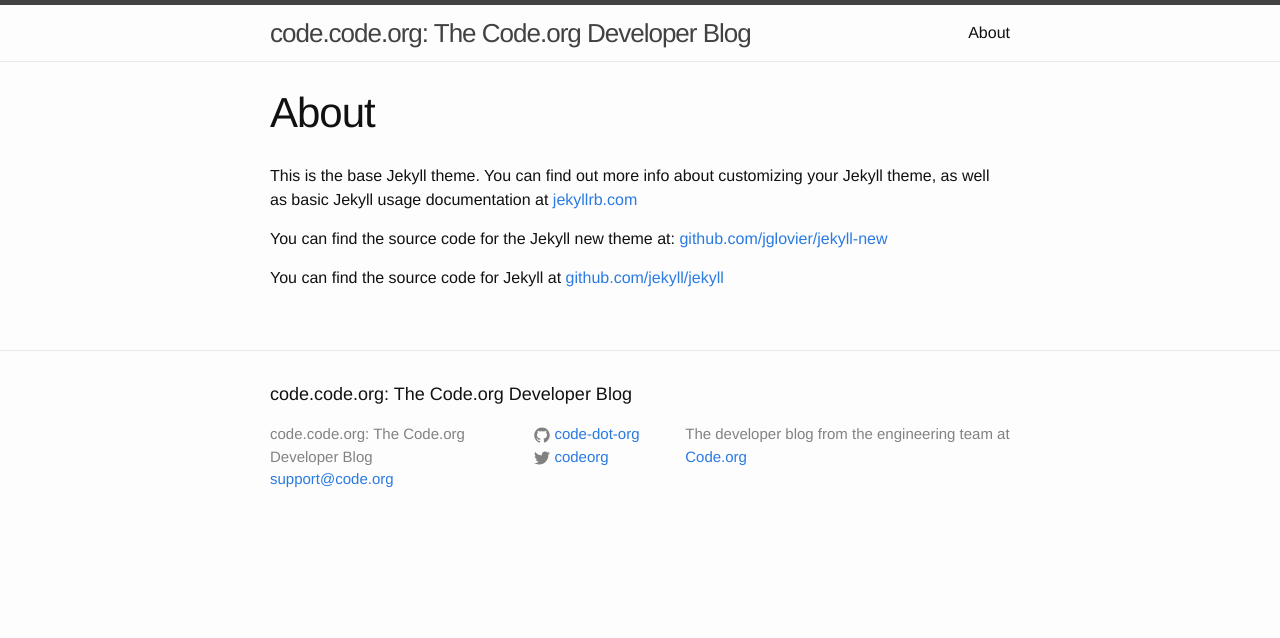
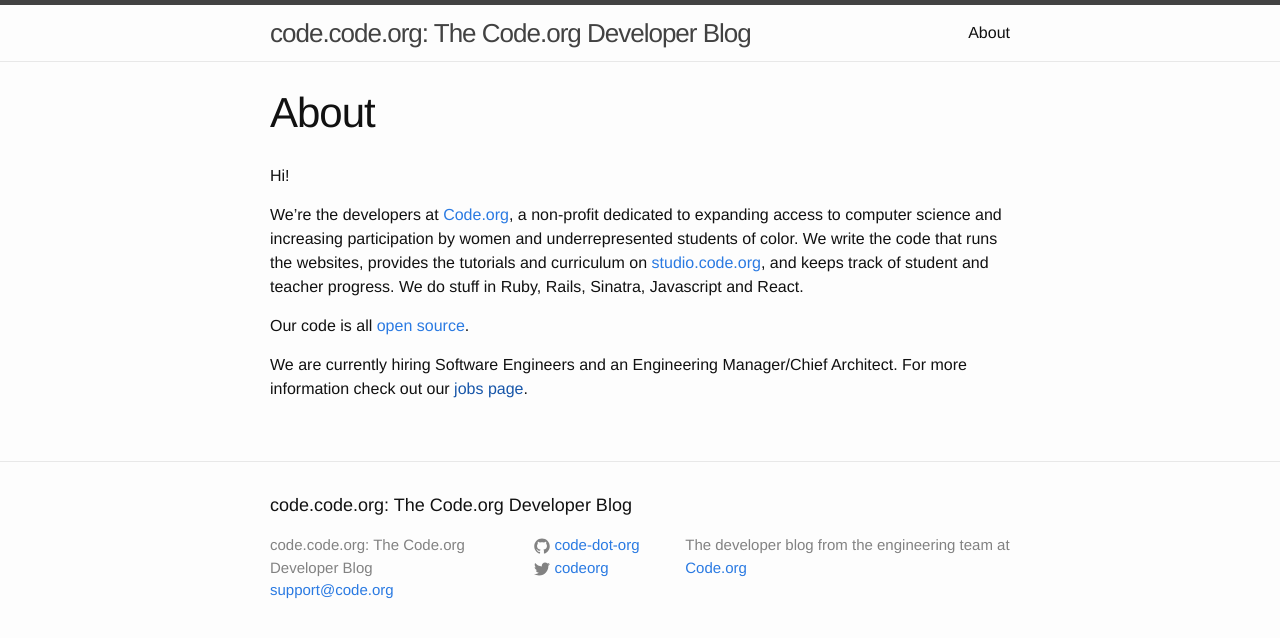
Before and after one commit to code-dot-org/code-dot-org.github.io, a Jekyll site: the page built from about.md, in a window 1280 px wide. Shown: the top 638 px of the page. Built offline with Jekyll 4.4.1, drawn with Linux system fonts in a browser that asks for light colours.

Commit message:
edit pandamonium, edit about

```diff
--- a/about.md
+++ b/about.md
@@ -4,8 +4,10 @@ title: About
 permalink: /about/
 ---
 
-This is the base Jekyll theme. You can find out more info about customizing your Jekyll theme, as well as basic Jekyll usage documentation at [jekyllrb.com](http://jekyllrb.com/)
+Hi!
 
-You can find the source code for the Jekyll new theme at: [github.com/jglovier/jekyll-new](https://github.com/jglovier/jekyll-new)
+We're the developers at <a href="https://code.org">Code.org</a>, a non-profit dedicated to expanding access to computer science and increasing participation by women and underrepresented students of color. We write the code that runs the websites, provides the tutorials and curriculum on <a href="https://studio.code.org">studio.code.org</a>, and keeps track of student and teacher progress. We do stuff in Ruby, Rails, Sinatra, Javascript and React.
 
-You can find the source code for Jekyll at [github.com/jekyll/jekyll](https://github.com/jekyll/jekyll)
+Our code is all <a href="https://github.com/code-dot-org/code-dot-org">open source</a>.
+
+We are currently hiring Software Engineers and an Engineering Manager/Chief Architect. For more information check out our <a href="">jobs page</a>.
```
Also changed, not shown: _posts/2015-12-15-mysql-pandamonium.md (+2 -2 lines).
